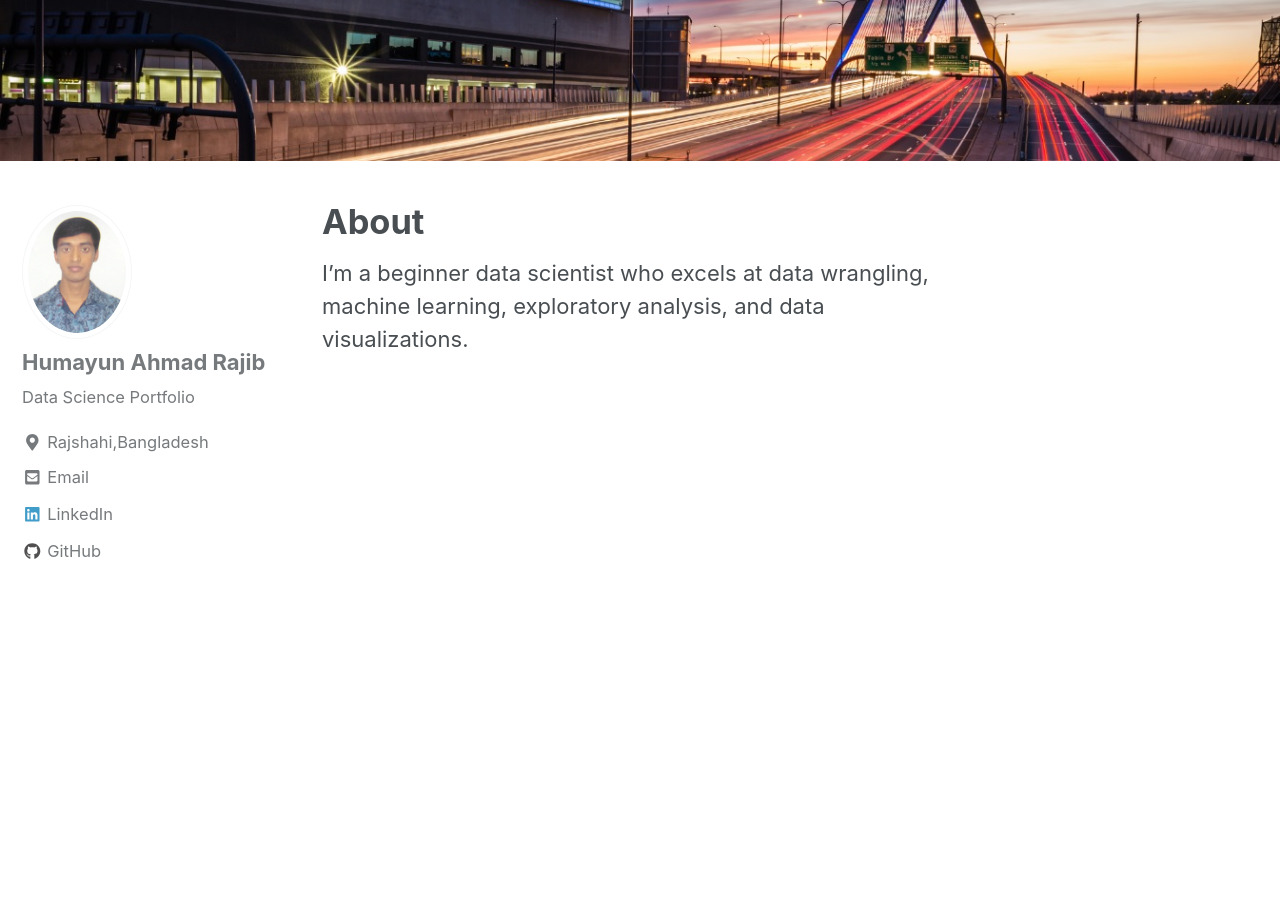
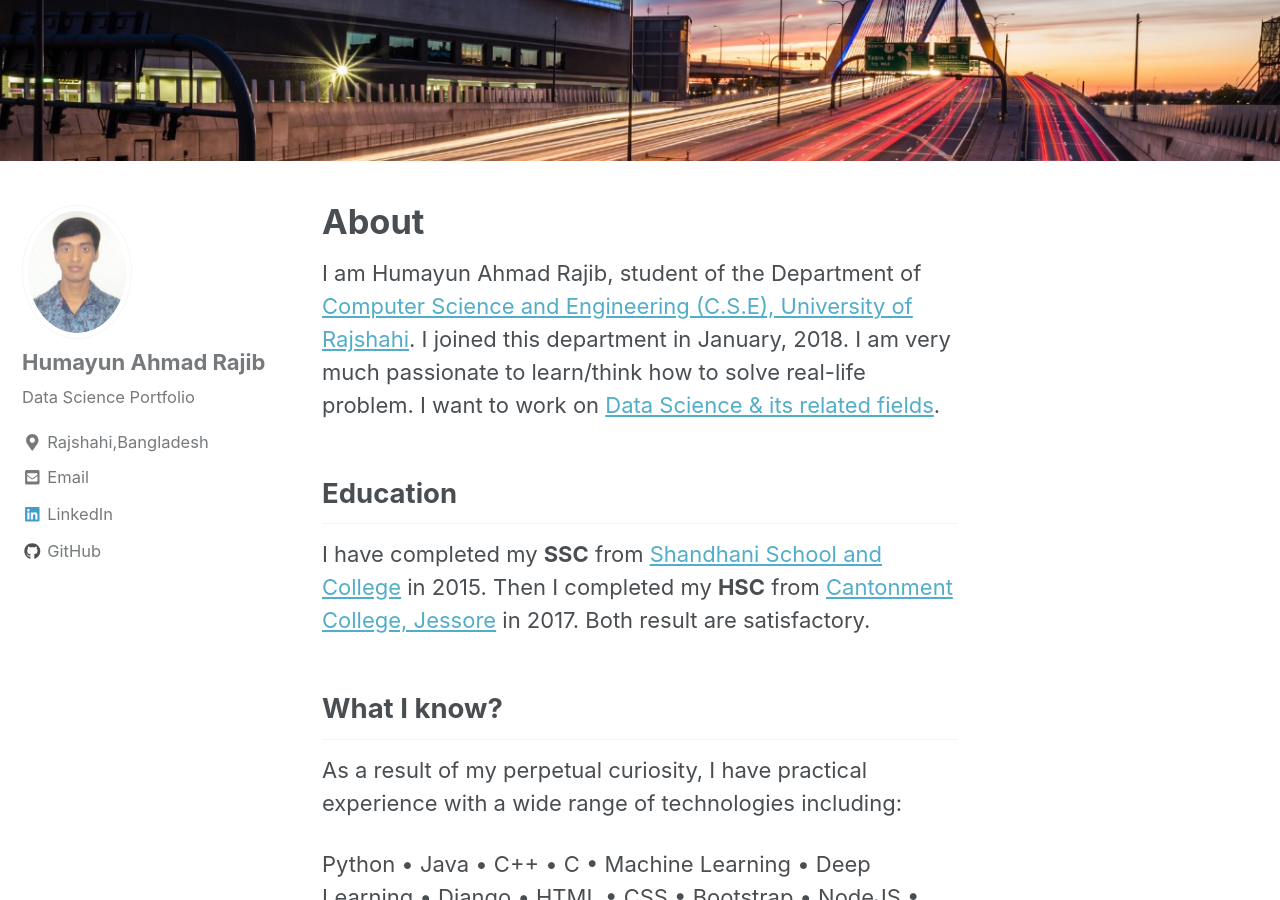
Before and after one commit to humayun-ahmad/humayun-ahmad.github.io, a Jekyll site: the page built from _pages/about.md, in a window 1280 px wide and 900 px high, scrolled down 412 px. Built offline with Jekyll 4.4.1, drawn with Linux system fonts in a browser that asks for light colours; nearby versions of some CDN libraries; some of the changed text lies outside the part shown.

Commit message:
update my Curicual Vita

```diff
--- a/_pages/about.md
+++ b/_pages/about.md
@@ -5,4 +5,27 @@
   image: "/images/zakim.jpg"
 ---
 
-I'm a beginner data scientist who excels at data wrangling, machine learning, exploratory analysis, and data visualizations.
+I am Humayun Ahmad Rajib, student of the Department of [Computer Science and Engineering (C.S.E), University of Rajshahi](http:/www.ru.ac.bd/cse/). I joined this department in January, 2018. I am very much passionate to learn/think how to solve real-life problem. I want to work on [Data Science & its related fields](https:en.wikipedia.org/wikiData_science).
+
+
+## Education
+I have completed my **SSC** from [Shandhani School and College](http://www.shandhani.org/programs.html/) in 2015. Then I completed my **HSC** from [Cantonment College, Jessore](http://jcc.edu.bd/) in 2017. Both result are satisfactory.
+
+## What I know?
+As a result of my perpetual curiosity, I have practical experience with a wide range of technologies including:
+
+Python • Java • C++ • C • Machine Learning • Deep Learning • Django • HTML • CSS • Bootstrap • NodeJS • Express • PostGreSQL • Pandas • Numpy
+
+For use with concepts such as:
+
+Machine Learning Algorithms, Data Analytics, Natural Language Processing, Data Visualization • Software Engineering • Web Application Development, <em>and more!</em>
+
+## Curriculum Vitae
+[Curriculum Vitae]().
+
+## Contact
+You can reach me through email at humayun.ahmad.rajib@gmail.com,
+
+LinkedIn Profile: [Humayun Ahmad Rajib](https://www.linkedin.com/in/humayun-ahmad-rajib-611697170/)
+
+Github Profile: [Humayun Ahmad Rajib](https://github.com/humayun-ahmad)
```
